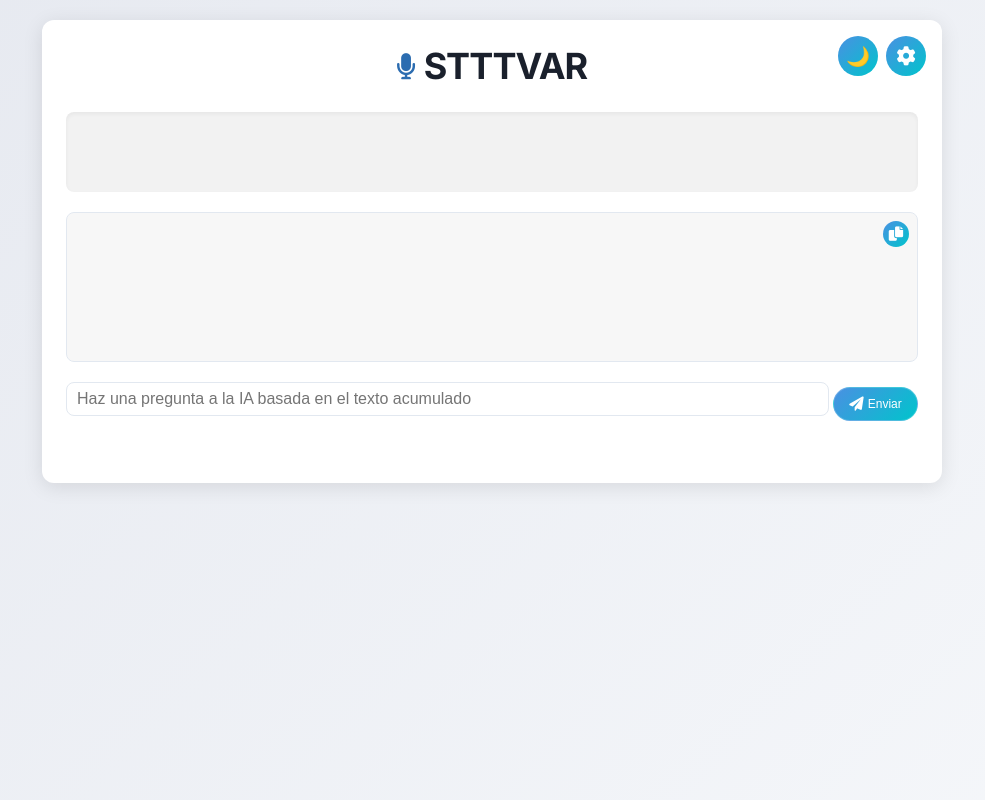
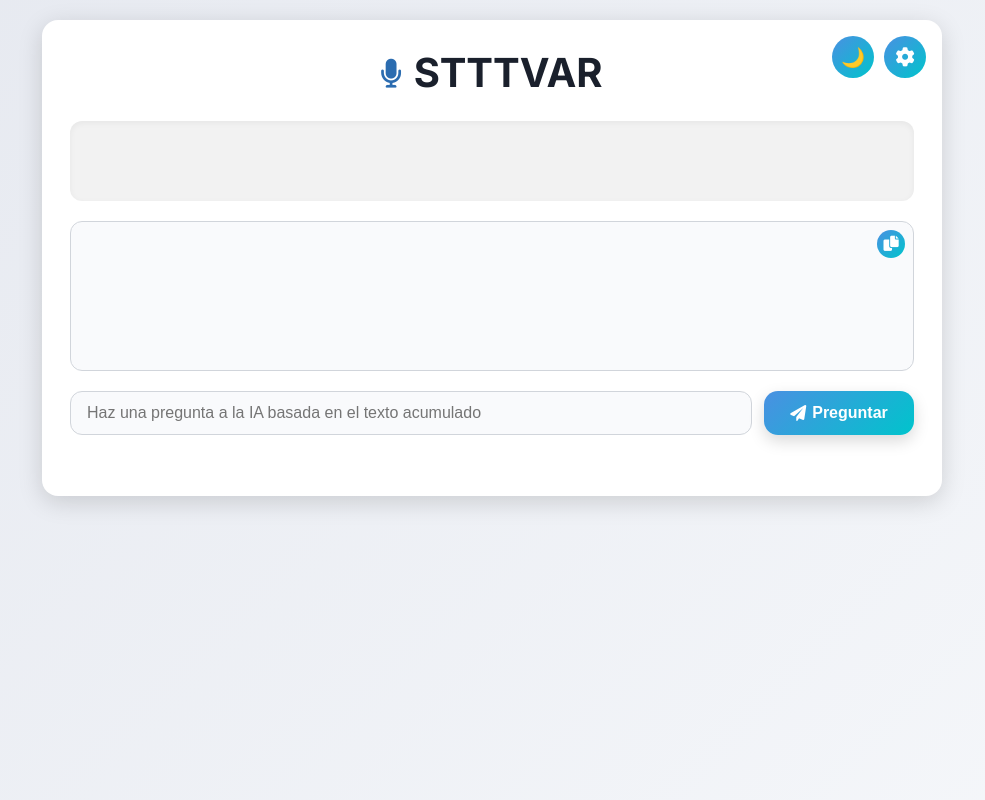
Before and after one commit to LucasJS28/STTVAR, a Flask app: page / in a window 1280 px wide. Shown: the whole page, without its empty margins (148-1133 px from the left). Run offline with Flask 3, Linux system fonts and the light colour scheme; data that the repository does not hold is empty.

Commit message:
Nueva Funcionalidad para Dispositivos moviles

```diff
--- a/interfaz/templates/index.html
+++ b/interfaz/templates/index.html
@@ -15,15 +15,14 @@
         --container-bg: #ffffff;
         --border-color: #e2e8f0;
         --accent-color: #3182ce;
-            --button-hover: #2b6cb0;
-            --shadow: 0 4px 20px rgba(0, 0, 0, 0.1);
-            --mic-icon-color: #2b6cb0;
-            --panel-bg: #edf2f7;
-            --panel-hover: #e2e8f0;
+        --shadow: 0 6px 24px rgba(0,0,0,0.15);
         --button-gradient: linear-gradient(135deg, #4a90e2, #00c4cc);
         --button-gradient-hover: linear-gradient(135deg, #00c4cc, #4a90e2);
+        --input-bg: #f9fafc;
+        --input-border: #d1d5db;
+        --input-focus: #4a90e2;
         --popup-bg: #ffffff;
-            --popup-shadow: 0 8px 24px rgba(0, 0, 0, 0.2);
+        --popup-shadow: 0 10px 30px rgba(0,0,0,0.15);
     }
     .dark-theme {
         --bg-color: #121212;
@@ -33,21 +32,16 @@
         --container-bg: #1e1e1e;
         --border-color: #333333;
         --accent-color: #4a90e2;
-            --button-hover: #6ab0ff;
-            --shadow: 0 4px 20px rgba(0, 0, 0, 0.5);
-            --mic-icon-color: #4a90e2;
-            --panel-bg: #1e1e1e;
-            --panel-hover: #333333;
+        --shadow: 0 6px 24px rgba(0,0,0,0.5);
         --button-gradient: linear-gradient(135deg, #4a90e2, #00c4cc);
         --button-gradient-hover: linear-gradient(135deg, #00c4cc, #4a90e2);
+        --input-bg: #2a2a2a;
+        --input-border: #555;
+        --input-focus: #4a90e2;
         --popup-bg: #1e1e1e;
-            --popup-shadow: 0 8px 24px rgba(0, 0, 0, 0.5);
+        --popup-shadow: 0 10px 30px rgba(0,0,0,0.5);
     }
-        * {
-            box-sizing: border-box;
-            margin: 0;
-            padding: 0;
-        }
+    * { box-sizing: border-box; margin: 0; padding: 0; }
     body {
         font-family: 'Inter', sans-serif;
         background: var(--bg-gradient);
@@ -63,67 +57,58 @@
         max-width: 900px;
         width: 100%;
         background: var(--container-bg);
-            border-radius: 12px;
-            padding: 24px;
+        border-radius: 16px;
+        padding: 28px;
         box-shadow: var(--shadow);
         transition: background 0.3s ease, box-shadow 0.3s ease;
         position: relative;
     }
     h1 {
         text-align: center;
-            font-size: 2.25rem;
+        font-size: 2.5rem;
         font-weight: 700;
         margin-bottom: 24px;
-            color: var(--text-color);
-            letter-spacing: -0.025em;
         display: flex;
         align-items: center;
         justify-content: center;
-            gap: 10px;
+        gap: 12px;
     }
     h1 i {
-            font-size: 1.5rem;
-            color: var(--mic-icon-color);
-            animation: pulse 2s infinite;
+        font-size: 1.7rem;
+        color: var(--subtitulo-color);
+        animation: pulse 1.8s infinite;
     }
-        @keyframes pulse {
-            0% { transform: scale(1); }
-            50% { transform: scale(1.1); }
-            100% { transform: scale(1); }
-        }
+    @keyframes pulse { 0%,100%{transform:scale(1);}50%{transform:scale(1.15);} }
     #subtitulo {
         font-size: 1.75rem;
         font-weight: 600;
         color: var(--subtitulo-color);
-            background: rgba(0, 0, 0, 0.05);
-            padding: 16px;
-            border-radius: 8px;
+        background: rgba(0,0,0,0.05);
+        padding: 18px;
+        border-radius: 12px;
         min-height: 80px;
         display: flex;
         align-items: center;
         justify-content: center;
-            transition: all 0.3s ease;
-            box-shadow: inset 0 2px 4px rgba(0, 0, 0, 0.05);
+        box-shadow: inset 0 2px 6px rgba(0,0,0,0.05);
         margin-bottom: 20px;
+        text-align: center;
     }
     #acumulado, #ai_response {
         font-size: 1.125rem;
         font-weight: 400;
-            background: rgba(0, 0, 0, 0.03);
+        background: var(--input-bg);
         padding: 16px;
-            border-radius: 8px;
+        border-radius: 12px;
         min-height: 150px;
-            max-height: 300px;
+        max-height: 320px;
         overflow-y: auto;
-            border: 1px solid var(--border-color);
+        border: 1px solid var(--input-border);
         white-space: pre-wrap;
-            transition: all 0.3s ease;
         margin-bottom: 20px;
         position: relative;
     }
-        #ai_response.hidden {
-            display: none;
-        }
+    #ai_response.hidden { display: none; }
     #ai_response.placeholder::before {
         content: "Esperando respuesta...";
         color: var(--text-color);
@@ -131,53 +116,48 @@
         font-style: italic;
     }
     #ai_question {
-            width: 90%;
-            padding: 10px;
+        flex: 1;
+        padding: 12px 16px;
         font-size: 1rem;
-            border: 1px solid var(--border-color);
-            border-radius: 8px;
-            margin-bottom: 10px;
+        border: 1px solid var(--input-border);
+        border-radius: 12px;
+        background: var(--input-bg);
+        color: var(--text-color);
         transition: all 0.3s ease;
-            height: 34px; /* Alto fijo para coincidir con el botón */
-            box-sizing: border-box;
     }
     #ai_question:focus {
         outline: none;
-            border-color: var(--accent-color);
-            box-shadow: 0 0 0 3px rgba(74, 144, 226, 0.3);
+        border-color: var(--input-focus);
+        box-shadow: 0 0 0 3px rgba(74,144,226,0.3);
     }
     .question-section {
         display: flex;
-            gap: 4px;
-            align-items: center;
+        gap: 12px;
+        flex-wrap: wrap;
         justify-content: space-between;
     }
     #sendQuestion {
-            width: 10%;
-            height: 34px; /* Mismo alto que #ai_question */
-            background: var(--button-gradient);
-            color: #fff;
-            border: 1px solid rgba(255, 255, 255, 0.2);
-            padding: 6px 8px;
-            border-radius: 20px;
-            font-size: 0.75rem;
-            font-weight: 500;
-            cursor: pointer;
         display: flex;
         align-items: center;
         justify-content: center;
-            gap: 4px;
-            text-align: center;
-            transition: all 0.2s ease;
+        gap: 6px;
+        padding: 12px 24px;
+        font-size: 1rem;
+        font-weight: 600;
+        color: #fff;
+        background: var(--button-gradient);
+        border: none;
+        border-radius: 14px;
+        cursor: pointer;
+        box-shadow: 0 6px 16px rgba(0,0,0,0.15);
+        transition: all 0.3s ease;
+        min-width: 150px;
     }
-        #sendQuestion i {
-            font-size: 0.9rem; /* Ícono más prominente */
-        }
+    #sendQuestion i { font-size: 1rem; }
     #sendQuestion:hover {
+        transform: translateY(-2px) scale(1.05);
+        box-shadow: 0 8px 20px rgba(0,0,0,0.25);
         background: var(--button-gradient-hover);
-            transform: scale(1.15);
-            box-shadow: 0 4px 15px rgba(0, 0, 0, 0.2);
-            filter: brightness(1.1);
     }
     .copy-button {
         position: absolute;
@@ -187,184 +167,63 @@
         color: #fff;
         border: none;
         border-radius: 50%;
-            width: 26px;
-            height: 26px;
-            display: flex;
-            align-items: center;
-            justify-content: center;
-            cursor: pointer;
-            transition: all 0.15s ease;
-        }
-        .copy-button i {
-            font-size: 0.9rem;
-        }
-        .copy-button:hover {
-            background: var(--button-gradient-hover);
-            transform: scale(1.05);
-        }
-        .top-right-buttons {
-            position: absolute;
-            top: 16px;
-            right: 16px;
-            display: flex;
-            gap: 8px;
-        }
-        .top-right-buttons button {
-            width: 40px;
-            height: 40px;
-            border-radius: 50%;
-            display: flex;
-            align-items: center;
-            justify-content: center;
-            font-size: 1.2rem;
-            padding: 0;
-            background: var(--button-gradient);
-            color: #fff;
-            border: none;
-            cursor: pointer;
-            transition: all 0.3s ease;
-        }
-        .top-right-buttons button:hover {
-            background: var(--button-gradient-hover);
-            box-shadow: 0 4px 12px rgba(0, 0, 0, 0.2);
-        }
-        .popup-menu {
-            display: none;
-            position: absolute;
-            top: 60px;
-            right: 16px;
-            background: var(--popup-bg);
-            border-radius: 8px;
-            box-shadow: var(--popup-shadow);
-            padding: 16px;
-            z-index: 1000;
-            width: 300px;
-        }
-        .popup-menu.active {
-            display: block;
-        }
-        .popup-header {
-            display: flex;
-            justify-content: space-between;
-            align-items: center;
-            margin-bottom: 12px;
-        }
-        .popup-header h2 {
-            font-size: 1.25rem;
-            font-weight: 600;
-        }
-        .close-popup {
-            background: var(--button-gradient);
-            border: none;
-            border-radius: 50%;
         width: 28px;
         height: 28px;
         display: flex;
         align-items: center;
         justify-content: center;
         cursor: pointer;
-            color: #fff;
-            font-size: 1rem;
-            padding: 6px;
-            transition: all 0.15s ease;
+        transition: all 0.2s ease;
     }
-        .close-popup:hover {
-            background: var(--button-gradient-hover);
-            transform: scale(1.05);
-            box-shadow: 0 2px 8px rgba(0, 0, 0, 0.1);
+    .copy-button:hover { transform: scale(1.1); background: var(--button-gradient-hover); }
+    .top-right-buttons { position: absolute; top: 16px; right: 16px; display: flex; gap: 10px; }
+    .top-right-buttons button {
+        width: 42px; height: 42px;
+        border-radius: 50%;
+        display: flex; align-items: center; justify-content: center;
+        font-size: 1.2rem; padding: 0; border: none;
+        background: var(--button-gradient); color: #fff;
+        cursor: pointer; transition: all 0.3s ease;
     }
-        .popup-content {
-            display: grid;
-            gap: 12px;
-        }
-        label {
-            font-size: 0.875rem;
-            font-weight: 500;
-            color: var(--text-color);
-            margin-bottom: 8px;
-            display: block;
-        }
-        select, button, input[type="text"] {
-            padding: 10px;
-            font-size: 0.9rem;
-            font-weight: 500;
-            border: 1px solid var(--border-color);
-            border-radius: 8px;
-            background: var(--container-bg);
-            color: var(--text-color);
-            width: 100%;
-            cursor: pointer;
+    .top-right-buttons button:hover { background: var(--button-gradient-hover); box-shadow: 0 4px 12px rgba(0,0,0,0.2); }
+    .popup-menu {
+        display: none;
+        position: fixed;
+        top: 10%;
+        right: 50%;
+        transform: translateX(50%);
+        background: var(--popup-bg);
+        border-radius: 16px;
+        box-shadow: var(--popup-shadow);
+        padding: 24px;
+        z-index: 1000;
+        width: 90%;
+        max-width: 400px;
         transition: all 0.3s ease;
     }
-        select:hover, button:hover, input[type="text"]:hover {
-            border-color: var(--accent-color);
-            box-shadow: 0 0 8px rgba(74, 144, 226, 0.2);
-        }
-        select:focus, input[type="text"]:focus {
-            outline: none;
-            border-color: var(--accent-color);
-            box-shadow: 0 0 0 3px rgba(74, 144, 226, 0.3);
-        }
-        button {
-            background: var(--button-gradient);
-            color: #fff;
-            border: none;
-            display: flex;
-            align-items: center;
-            gap: 8px;
-        }
-        button:hover {
-            background: var(--button-gradient-hover);
-            transform: translateY(-2px);
-        }
-        .export-section {
-            display: none;
-            flex-direction: column;
-            gap: 8px;
-            padding: 10px;
-            background: rgba(0, 0, 0, 0.05);
-            border-radius: 8px;
-            margin-top: 8px;
-        }
-        .export-section.active {
-            display: flex;
-        }
-        .export-section input[type="text"] {
-            font-size: 0.9rem;
-        }
-        .export-section button {
-            padding: 10px;
-        }
-        .status {
-            font-size: 0.875rem;
-            font-weight: 500;
-            color: #48bb78;
-            text-align: center;
-            margin-top: 16px;
-            opacity: 0;
-            animation: fadeIn 0.5s forwards;
-        }
-        .status.error {
-            color: #f56565;
-        }
-        @keyframes fadeIn {
-            to { opacity: 1; }
-        }
-        @media (max-width: 600px) {
-            h1 { font-size: 1.75rem; }
-            h1 i { font-size: 1.25rem; }
+    .popup-menu.active { display: block; }
+    .popup-header { display: flex; justify-content: space-between; align-items: center; margin-bottom: 16px; }
+    .popup-header h2 { font-size: 1.25rem; font-weight: 600; }
+    .close-popup { width: 32px; height: 32px; border-radius: 50%; border: none; background: var(--button-gradient); color: #fff; display: flex; align-items: center; justify-content: center; cursor: pointer; transition: all 0.15s ease; }
+    .close-popup:hover { transform: scale(1.05); background: var(--button-gradient-hover); }
+    .popup-content { display: flex; flex-direction: column; gap: 14px; }
+    select, button, input[type="text"] { padding: 12px; font-size: 0.95rem; border-radius: 12px; border: 1px solid var(--input-border); background: var(--input-bg); color: var(--text-color); cursor: pointer; transition: all 0.3s ease; }
+    select:hover, input[type="text"]:hover, button:hover { border-color: var(--accent-color); box-shadow: 0 0 8px rgba(74,144,226,0.2); }
+    select:focus, input[type="text"]:focus { outline: none; border-color: var(--accent-color); box-shadow: 0 0 0 3px rgba(74,144,226,0.3); }
+    .export-section { display: none; flex-direction: column; gap: 10px; padding: 14px; background: rgba(0,0,0,0.05); border-radius: 12px; margin-top: 12px; }
+    .export-section.active { display: flex; }
+    .status { font-size: 0.9rem; font-weight: 500; text-align: center; margin-top: 16px; opacity: 0; animation: fadeIn 0.5s forwards; }
+    .status.error { color: #f56565; }
+    @keyframes fadeIn { to { opacity: 1; } }
+    @media (max-width: 700px) {
+        h1 { font-size: 2rem; }
         #subtitulo { font-size: 1.25rem; min-height: 60px; }
         #acumulado, #ai_response { font-size: 1rem; min-height: 120px; }
-            .container { padding: 16px; }
-            .popup-menu { width: 90%; right: 5%; top: 70px; }
-            .top-right-buttons { top: 12px; right: 12px; }
-            .top-right-buttons button { width: 36px; height: 36px; font-size: 1rem; }
-            select, button, input[type="text"] { padding: 8px; font-size: 0.85rem; }
-            #ai_question { width: 100%; font-size: 0.9rem; height: 32px; }
-            #sendQuestion { width: 100%; font-size: 0.7rem; height: 32px; padding: 4px 6px; }
-            #sendQuestion i { font-size: 0.8rem; }
-            .copy-button { width: 24px; height: 24px; font-size: 0.8rem; }
-            .close-popup { width: 24px; height: 24px; font-size: 0.9rem; padding: 5px; }
+        .container { padding: 20px; }
+        .question-section { flex-direction: column; gap: 10px; }
+        #ai_question { width: 100%; }
+        #sendQuestion { width: 100%; }
+        .popup-menu { width: 90%; top: 5%; right: 50%; transform: translateX(50%); }
     }
 </style>
 </head>
@@ -381,7 +240,7 @@
     </div>
     <div class="question-section">
         <input type="text" id="ai_question" placeholder="Haz una pregunta a la IA basada en el texto acumulado">
-            <button id="sendQuestion"><i class="fas fa-paper-plane"></i> Enviar</button>
+        <button id="sendQuestion"><i class="fas fa-paper-plane"></i> Preguntar</button>
     </div>
     <div id="ai_response" class="hidden" style="position: relative;">
         <button class="copy-button" onclick="copyText('ai_response')" title="Copiar respuesta de IA"><i class="fas fa-copy"></i></button>
@@ -392,7 +251,6 @@
             <button class="close-popup" onclick="togglePopup()"><i class="fas fa-times"></i></button>
         </div>
         <div class="popup-content">
-                <div>
             <label for="idioma">Idioma de Subtítulos</label>
             <select id="idioma" onchange="cambiarIdioma(this.value)">
                 <option value="es">Español</option>
@@ -400,8 +258,6 @@
                 <option value="fr">Francés</option>
                 <option value="de">Alemán</option>
             </select>
-                </div>
-                <div>
             <label for="idiomaAcumulado">Idioma de Texto Acumulado</label>
             <select id="idiomaAcumulado" onchange="cambiarIdiomaAcumulado(this.value)">
                 <option value="es">Español</option>
@@ -409,8 +265,6 @@
                 <option value="fr">Francés</option>
                 <option value="de">Alemán</option>
             </select>
-                </div>
-                <div>
             <label for="fontSize">Tamaño de Fuente</label>
             <select id="fontSize" onchange="adjustFontSize(this.value)">
                 <option value="12">12</option>
@@ -423,7 +277,6 @@
                 <option value="32">32</option>
                 <option value="36">36</option>
             </select>
-                </div>
             <button onclick="limpiarTexto()"><i class="fas fa-eraser"></i> Limpiar Texto</button>
             <button onclick="toggleExportSection()"><i class="fas fa-download"></i> Exportar a:</button>
             <div class="export-section" id="exportSection">
@@ -440,7 +293,6 @@
     </div>
     <div class="status" id="status">Conectado</div>
 </div>
-
     <script>
         let client_id = Math.random().toString(36).substr(2, 9);
         let source = new EventSource("/stream?client_id=" + client_id);
```
Also changed, not shown: README.md. Lines whose indentation alone changed are shown as unchanged.
